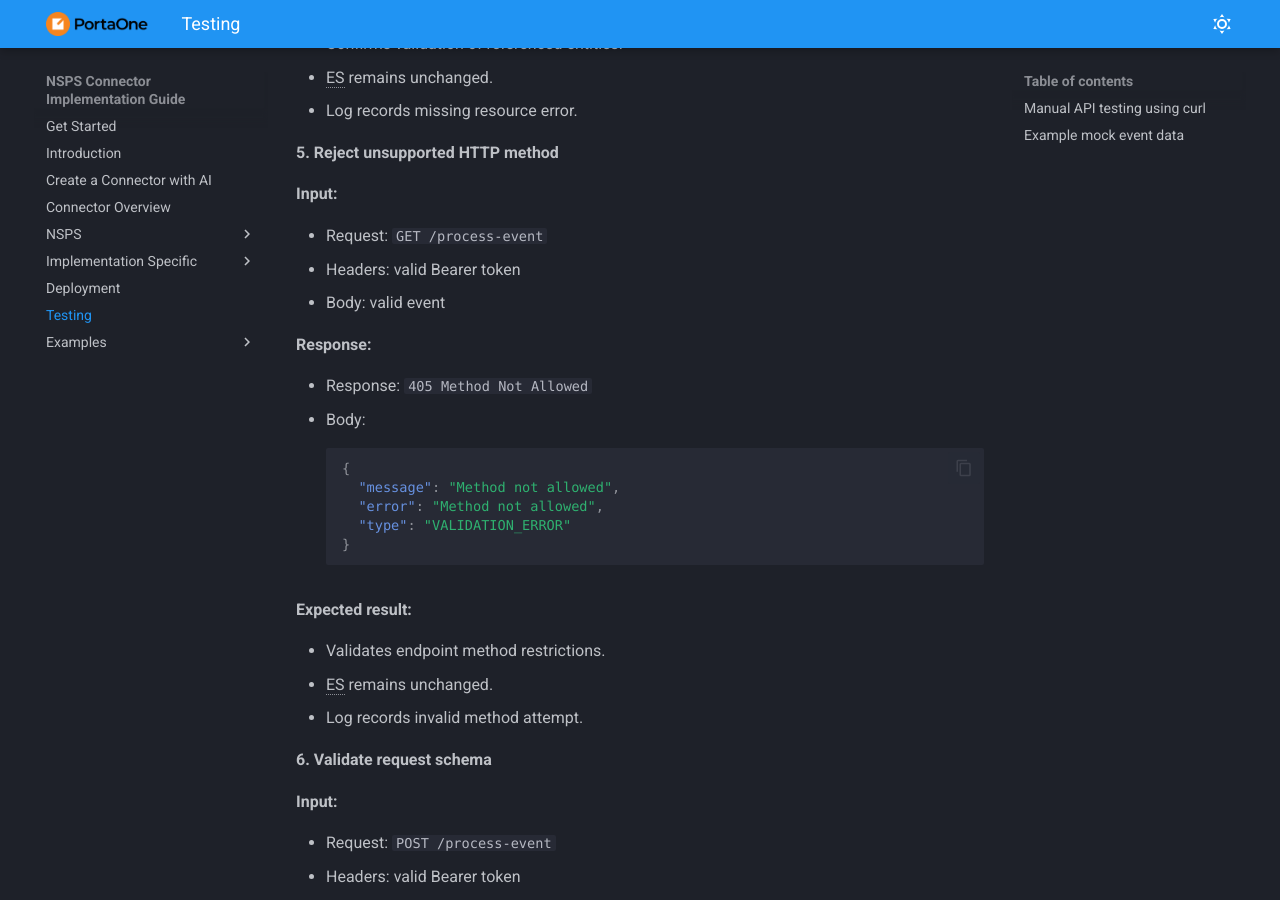
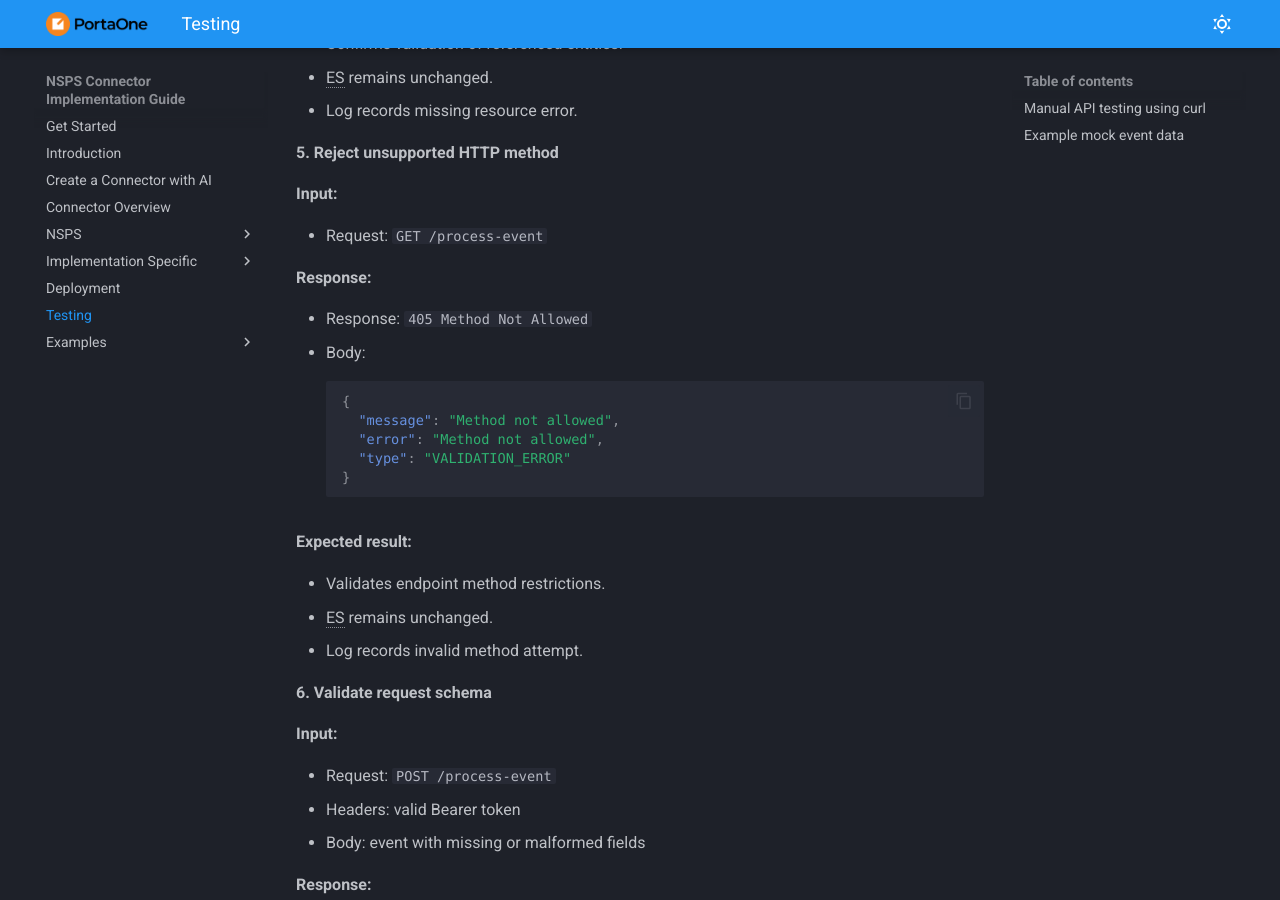
Before and after one commit to Mogorno/NSPS-connector-docs, an MkDocs documentation site: the page built from docs/testing.md, in a window 1280 px wide and 900 px high, scrolled down 2483 px. Built offline with MkDocs 1.6.1 and Material for MkDocs 9.7.7, drawn with Linux system fonts in a browser that asks for light colours; some web fonts are replaced.

Commit message:
Fix input for test case #5

```diff
--- a/docs/testing.md
+++ b/docs/testing.md
@@ -106,8 +106,6 @@ We recommend testing the connector in a **controlled (artificial) environment**
 **Input:**
 
 - Request: `GET /process-event`
-- Headers: valid Bearer token
-- Body: valid event
 
 **Response:**
 
```
